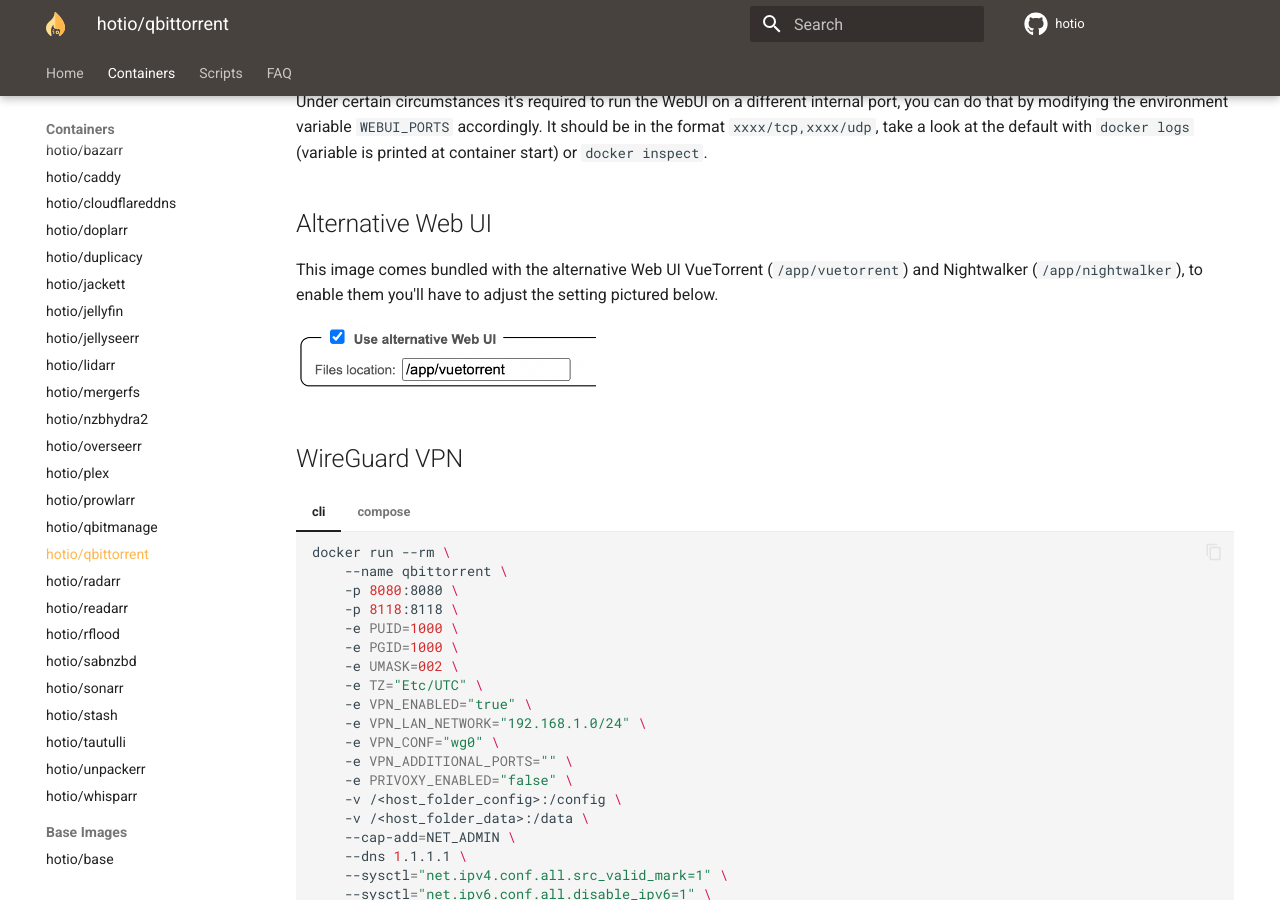
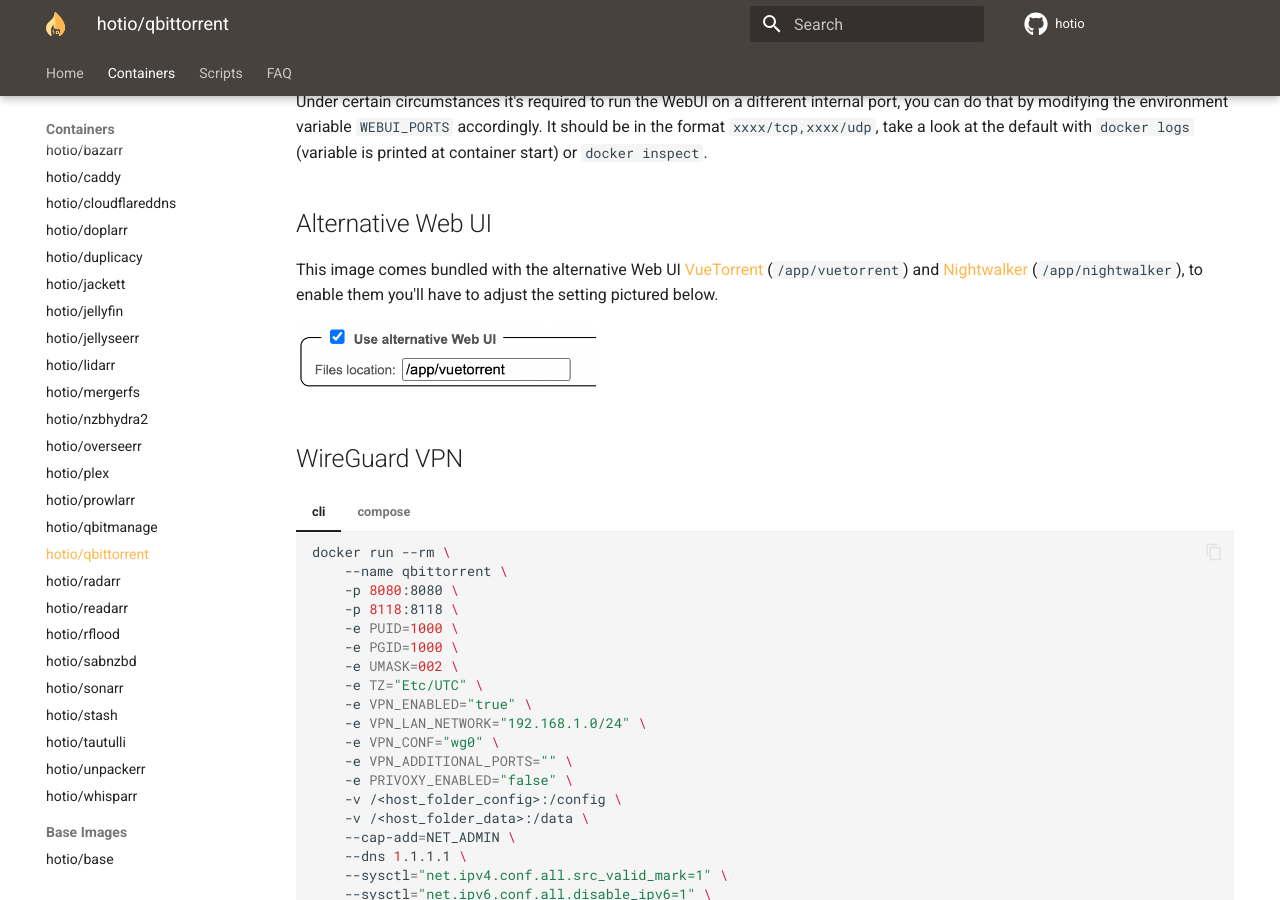
Before and after one commit to hotio/website, an MkDocs documentation site: the page built from docs/containers/qbittorrent.md, in a window 1280 px wide and 900 px high, scrolled down 901 px. Built offline with MkDocs 1.6.1 and Material for MkDocs 9.7.7, drawn with Linux system fonts in a browser that asks for light colours; some of the changed lines change nothing that is shown.

Commit message:
add links to themes for qbit

```diff
--- a/docs/containers/qbittorrent.md
+++ b/docs/containers/qbittorrent.md
@@ -51,7 +51,7 @@
 
 ## Alternative Web UI
 
-This image comes bundled with the alternative Web UI VueTorrent (`/app/vuetorrent`) and Nightwalker (`/app/nightwalker`), to enable them you'll have to adjust the setting pictured below.
+This image comes bundled with the alternative Web UI [VueTorrent](https://github.com/WDaan/VueTorrent) (`/app/vuetorrent`) and [Nightwalker](https://github.com/CallMeBruce/nightwalker) (`/app/nightwalker`), to enable them you'll have to adjust the setting pictured below.
 
 <img src="/img/vuetorrentsettings.png" alt="vuetorrentsettings" width="300">
 
```
